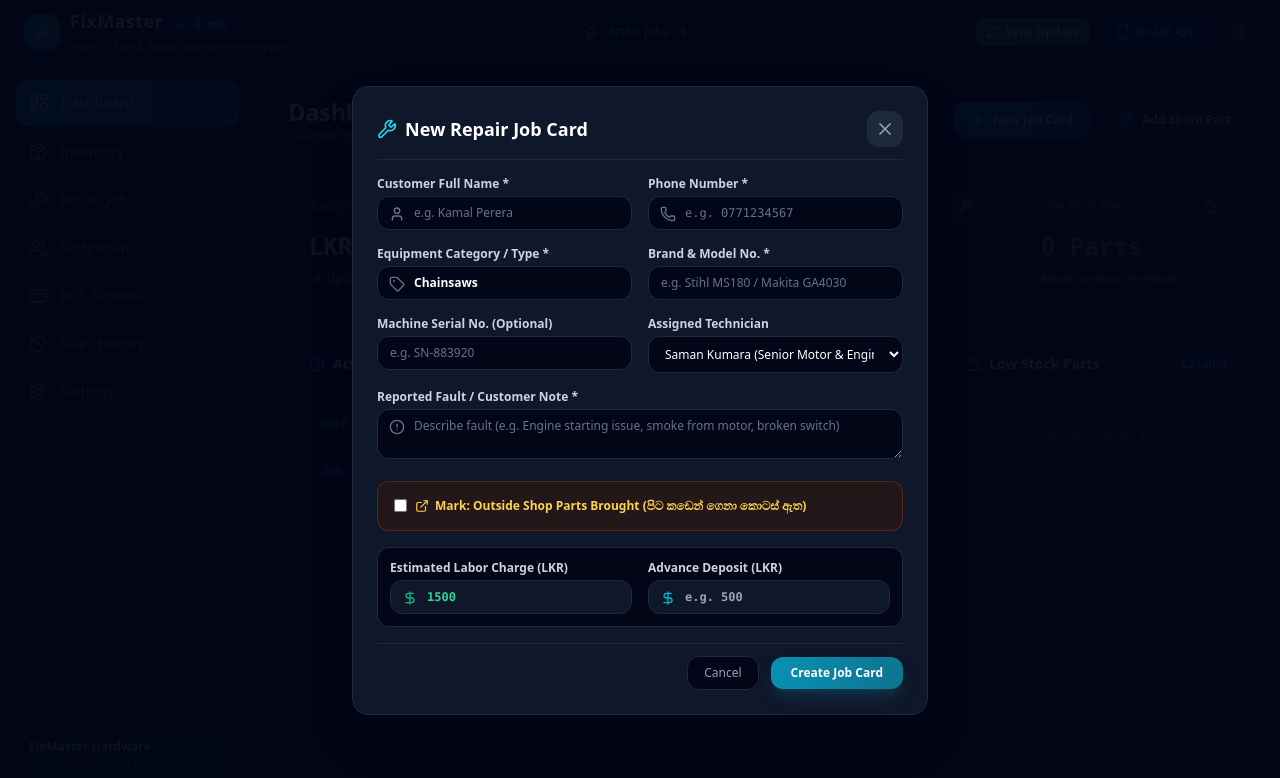
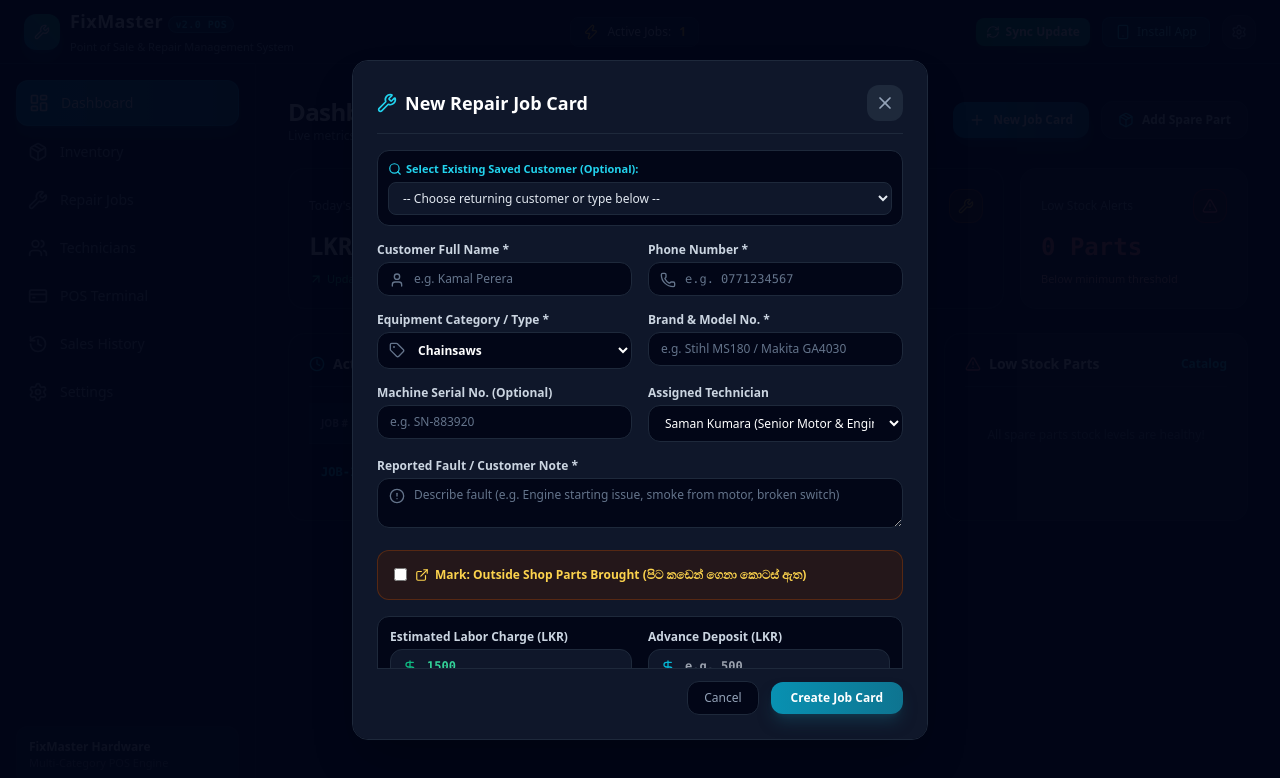
Before and after one commit to vidzocreations-cell/FIxMaster, a Next.js app: page / in a window 1280 px wide. Both pictures are taken after a click on the button "New Job Card". Shown: the top 778 px of the page. Built offline with nearby package versions, Linux system fonts and the light colour scheme.

Commit message:
Completely remove datalists causing giant Android Chrome native list overlay and add optional clean customer dropdown selector

```diff
--- a/components/JobCardModal.tsx
+++ b/components/JobCardModal.tsx
@@ -2,7 +2,7 @@
 
 import React, { useState, useEffect } from 'react';
 import { createPortal } from 'react-dom';
-import { X, Wrench, User, Phone, Tag, AlertCircle, DollarSign, ExternalLink, Store, Percent, Sparkles, CheckCircle2 } from 'lucide-react';
+import { X, Wrench, User, Phone, Tag, AlertCircle, DollarSign, ExternalLink, Store, Percent, Sparkles, Search } from 'lucide-react';
 import { EQUIPMENT_CATEGORIES, JobCard, JobPart, Technician, Customer } from '@/lib/types';
 import { getStoredJobs, saveStoredJobs, getStoredTechnicians, generateNextJobNo, getStoredCustomers, saveOrUpdateCustomer } from '@/lib/supabase';
 import OutsideBillScanner from '@/components/OutsideBillScanner';
@@ -30,6 +30,7 @@ export default function JobCardModal({ isOpen, onClose, jobToEdit, onSaved }: Jo
   // Customer Database & Auto-Fill Suggestions
   const [customersList, setCustomersList] = useState<Customer[]>([]);
   const [matchedCustomer, setMatchedCustomer] = useState<Customer | null>(null);
+  const [selectedCustomerId, setSelectedCustomerId] = useState<string>('');
 
   // Outside Shop Parts Fields (පිට කඩෙන් ගෙනා කොටස්)
   const [hasExternalParts, setHasExternalParts] = useState(false);
@@ -100,22 +101,23 @@ export default function JobCardModal({ isOpen, onClose, jobToEdit, onSaved }: Jo
       setExtMarginPercent(30);
       setExtSellingPrice('');
       setBillImageUri(undefined);
+      setSelectedCustomerId('');
     }
   }, [jobToEdit, isOpen]);
 
-  // Real-Time Customer Auto-Fill Detection (Only triggers after 3+ characters are typed!)
+  // Real-Time Customer Auto-Fill Detection (Only triggers after 4+ characters are typed, without native popups!)
   useEffect(() => {
     const nameTrim = customerName.trim();
     const phoneTrim = phoneNumber.trim();
 
-    if (nameTrim.length < 3 && phoneTrim.length < 3) {
+    if (nameTrim.length < 4 && phoneTrim.length < 4) {
       setMatchedCustomer(null);
       return;
     }
 
     const match = customersList.find((c) => {
-      const nameMatch = nameTrim.length >= 3 && c.customer_name.toLowerCase().includes(nameTrim.toLowerCase());
-      const phoneMatch = phoneTrim.length >= 3 && c.phone_number.includes(phoneTrim);
+      const nameMatch = nameTrim.length >= 4 && c.customer_name.toLowerCase().includes(nameTrim.toLowerCase());
+      const phoneMatch = phoneTrim.length >= 4 && c.phone_number.includes(phoneTrim);
       return nameMatch || phoneMatch;
     });
 
@@ -136,6 +138,15 @@ export default function JobCardModal({ isOpen, onClose, jobToEdit, onSaved }: Jo
     if (cust.machine_category) setMachineCategory(cust.machine_category);
     if (cust.brand_model) setBrandModel(cust.brand_model);
     setMatchedCustomer(null);
+    setSelectedCustomerId(cust.id);
+  };
+
+  const handleSelectCustomerFromDropdown = (id: string) => {
+    setSelectedCustomerId(id);
+    const found = customersList.find((c) => c.id === id);
+    if (found) {
+      applyCustomerAutoFill(found);
+    }
   };
 
   if (!isOpen || !mounted) return null;
@@ -336,14 +347,40 @@ export default function JobCardModal({ isOpen, onClose, jobToEdit, onSaved }: Jo
         </div>
 
         <form onSubmit={handleSubmit} noValidate className="space-y-4 pb-12 sm:pb-0">
+          {/* Optional Returning Customer Selector Dropdown */}
+          {customersList.length > 0 && (
+            <div className="p-2.5 rounded-xl bg-slate-950 border border-slate-800 space-y-1">
+              <label className="block text-[11px] font-semibold text-cyan-400 flex items-center gap-1">
+                <Search className="w-3.5 h-3.5 text-cyan-400" /> Select Existing Saved Customer (Optional):
+              </label>
+              <select
+                value={selectedCustomerId}
+                onChange={(e) => handleSelectCustomerFromDropdown(e.target.value)}
+                className="w-full bg-slate-900 border border-slate-800 rounded-lg px-2.5 py-1.5 text-xs text-slate-200 focus:border-cyan-500 focus:outline-none cursor-pointer"
+              >
+                <option value="">-- Choose returning customer or type below --</option>
+                {customersList.map((c) => (
+                  <option key={c.id} value={c.id}>
+                    {c.customer_name} ({c.phone_number}) {c.brand_model ? `- ${c.brand_model}` : ''}
+                  </option>
+                ))}
+              </select>
+            </div>
+          )}
+
           <div className="grid grid-cols-1 md:grid-cols-2 gap-4">
-            {/* Customer Name Input (Clean, Uncluttered) */}
+            {/* Customer Name Input (100% Clean, NO datalists or popups) */}
             <div>
               <label className="block text-xs font-semibold text-slate-300 mb-1">Customer Full Name *</label>
               <div className="relative">
                 <User className="w-4 h-4 text-slate-500 absolute left-3 top-2.5 z-10" />
                 <input
                   type="text"
+                  name="cust_full_name_clean"
+                  autoComplete="off"
+                  autoCorrect="off"
+                  autoCapitalize="words"
+                  spellCheck={false}
                   value={customerName}
                   onChange={(e) => setCustomerName(e.target.value)}
                   placeholder="e.g. Kamal Perera"
@@ -352,13 +389,18 @@ export default function JobCardModal({ isOpen, onClose, jobToEdit, onSaved }: Jo
               </div>
             </div>
 
-            {/* Phone Number Input (Clean, Uncluttered) */}
+            {/* Phone Number Input (100% Clean, NO datalists or popups) */}
             <div>
               <label className="block text-xs font-semibold text-slate-300 mb-1">Phone Number *</label>
               <div className="relative">
                 <Phone className="w-4 h-4 text-slate-500 absolute left-3 top-2.5 z-10" />
                 <input
                   type="text"
+                  name="cust_phone_no_clean"
+                  autoComplete="off"
+                  autoCorrect="off"
+                  autoCapitalize="none"
+                  spellCheck={false}
                   value={phoneNumber}
                   onChange={(e) => setPhoneNumber(e.target.value)}
                   placeholder="e.g. 0771234567"
@@ -369,51 +411,46 @@ export default function JobCardModal({ isOpen, onClose, jobToEdit, onSaved }: Jo
           </div>
 
           {/*
-            Clean Non-Overlapping Auto-Fill Prompt
-            (Only appears below input fields AFTER user types 3+ characters of a matching customer!)
+            Subtle 1-Line Non-Overlapping Auto-Fill Prompt
+            (Appears BELOW inputs ONLY when 4+ characters match an existing customer!)
           */}
           {matchedCustomer && (
-            <div className="p-3 rounded-xl bg-cyan-950/90 border border-cyan-600/80 text-cyan-200 text-xs flex flex-col sm:flex-row items-start sm:items-center justify-between gap-2.5 animate-in fade-in shadow-lg shadow-cyan-950">
+            <div className="p-2.5 rounded-xl bg-cyan-950/90 border border-cyan-600/80 text-cyan-200 text-xs flex flex-col sm:flex-row items-start sm:items-center justify-between gap-2 animate-in fade-in shadow-lg shadow-cyan-950">
               <div className="flex items-center gap-2">
                 <Sparkles className="w-4 h-4 text-cyan-400 shrink-0 animate-pulse" />
                 <div>
                   <p className="font-bold text-white">
-                    Returning Customer Found: <span className="text-cyan-300">{matchedCustomer.customer_name}</span> ({matchedCustomer.phone_number})
-                  </p>
-                  <p className="text-[11px] text-slate-300">
-                    {matchedCustomer.brand_model ? `Last Machine: ${matchedCustomer.brand_model}` : 'Customer registered in database'}
+                    Matched: <span className="text-cyan-300">{matchedCustomer.customer_name}</span> ({matchedCustomer.phone_number})
                   </p>
                 </div>
               </div>
               <button
                 type="button"
                 onClick={() => applyCustomerAutoFill(matchedCustomer)}
-                className="w-full sm:w-auto py-1.5 px-3 rounded-xl text-xs font-extrabold text-slate-950 bg-gradient-to-r from-cyan-400 to-teal-400 hover:from-cyan-300 hover:to-teal-300 shadow flex items-center justify-center gap-1.5 shrink-0 cursor-pointer active:scale-95"
+                className="w-full sm:w-auto py-1 px-3 rounded-lg text-xs font-extrabold text-slate-950 bg-gradient-to-r from-cyan-400 to-teal-400 hover:from-cyan-300 hover:to-teal-300 shadow flex items-center justify-center gap-1 shrink-0 cursor-pointer active:scale-95"
               >
-                ⚡ Auto-Fill Customer Info
+                ⚡ Auto-Fill Details
               </button>
             </div>
           )}
 
           <div className="grid grid-cols-1 md:grid-cols-2 gap-4">
-            {/* Typeable / Searchable Equipment Category */}
+            {/* Equipment Category / Type Dropdown (Standard Clean Select) */}
             <div>
               <label className="block text-xs font-semibold text-slate-300 mb-1">Equipment Category / Type *</label>
               <div className="relative">
                 <Tag className="w-4 h-4 text-slate-500 absolute left-3 top-2.5 z-10" />
-                <input
-                  type="text"
-                  list="job-equipment-categories-list"
+                <select
                   value={machineCategory}
                   onChange={(e) => setMachineCategory(e.target.value)}
-                  placeholder="Type or select category (e.g. Chainsaws, Generator)"
-                  className="w-full bg-slate-950 border border-slate-800 rounded-xl pl-9 pr-3 py-2 text-xs text-white placeholder-slate-500 focus:border-cyan-500 focus:outline-none font-semibold"
-                />
-                <datalist id="job-equipment-categories-list">
+                  className="w-full bg-slate-950 border border-slate-800 rounded-xl pl-9 pr-3 py-2 text-xs text-white focus:border-cyan-500 focus:outline-none font-semibold cursor-pointer"
+                >
                   {EQUIPMENT_CATEGORIES.map((cat) => (
-                    <option key={cat} value={cat} />
+                    <option key={cat} value={cat}>
+                      {cat}
+                    </option>
                   ))}
-                </datalist>
+                </select>
               </div>
             </div>
 
@@ -422,6 +459,7 @@ export default function JobCardModal({ isOpen, onClose, jobToEdit, onSaved }: Jo
               <label className="block text-xs font-semibold text-slate-300 mb-1">Brand & Model No. *</label>
               <input
                 type="text"
+                autoComplete="off"
                 value={brandModel}
                 onChange={(e) => setBrandModel(e.target.value)}
                 placeholder="e.g. Stihl MS180 / Makita GA4030"
@@ -436,6 +474,7 @@ export default function JobCardModal({ isOpen, onClose, jobToEdit, onSaved }: Jo
               <label className="block text-xs font-semibold text-slate-300 mb-1">Machine Serial No. (Optional)</label>
               <input
                 type="text"
+                autoComplete="off"
                 value={serialNumber}
                 onChange={(e) => setSerialNumber(e.target.value)}
                 placeholder="e.g. SN-883920"
```
